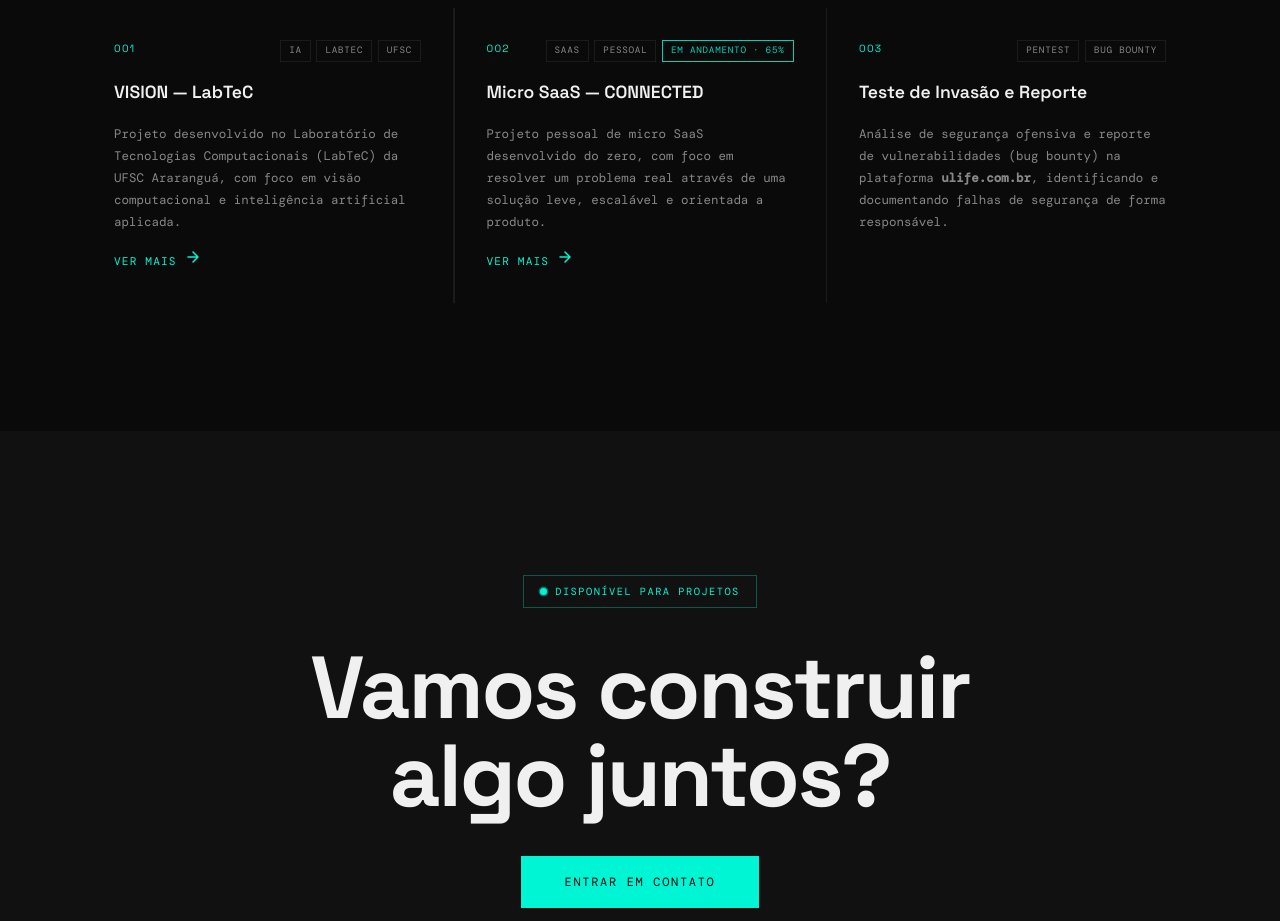
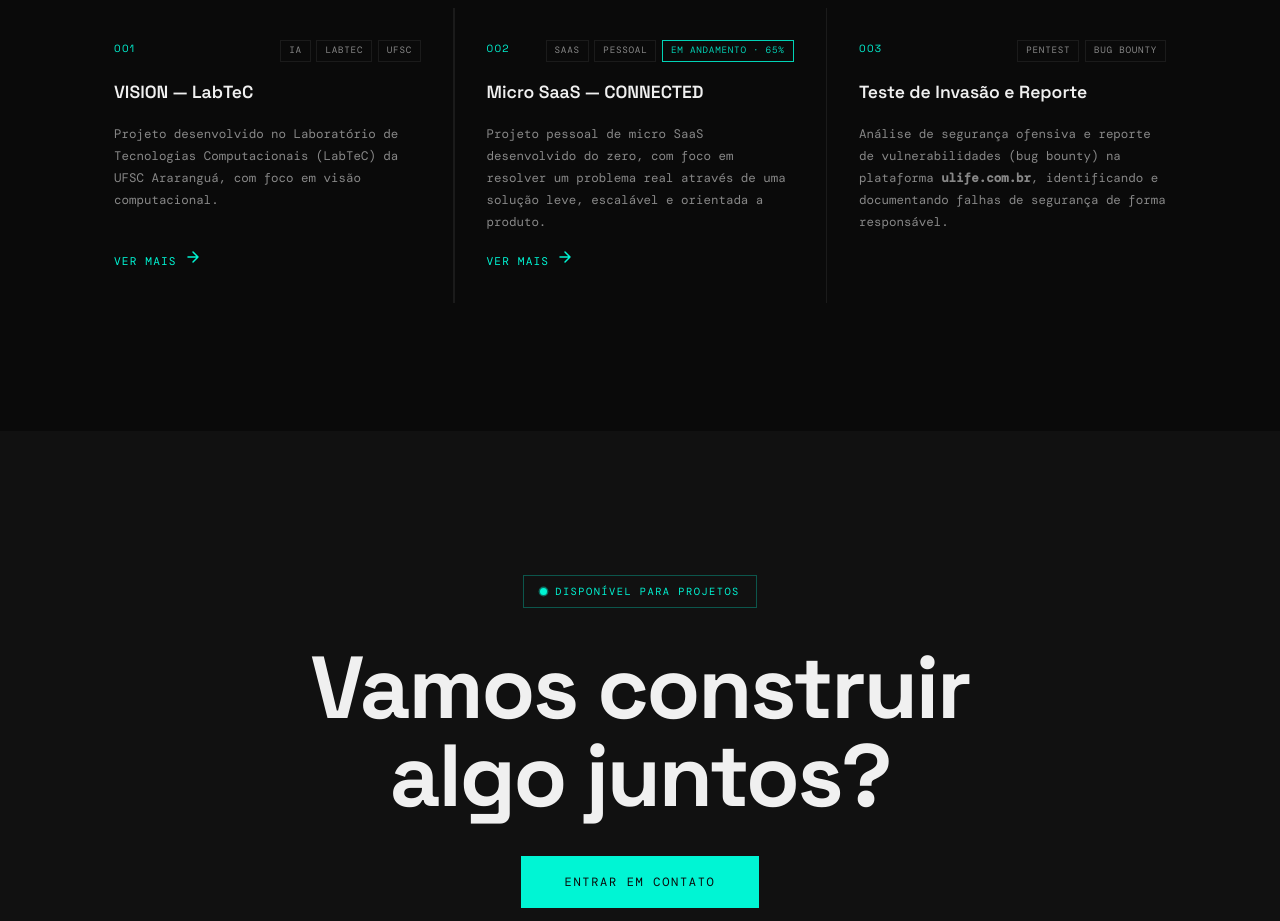
Before and after one commit to CarlosEduWeiss/Site_curriculo, a website: page index.html in a window 1280 px wide. Shown: the part 4740-5661 px from the top of the page. Drawn offline with nearby package versions, Linux system fonts and the light colour scheme; a script that the page names is missing; a web font is replaced by a local one.

Commit message:
atualizando

```diff
--- a/index.html
+++ b/index.html
@@ -319,7 +319,7 @@
             <h3 class="proj-title">VISION — LabTeC</h3>
             <p class="proj-desc">
               Projeto desenvolvido no Laboratório de Tecnologias Computacionais (LabTeC) da UFSC Araranguá,
-              com foco em visão computacional e inteligência artificial aplicada.
+              com foco em visão computacional.
             </p>
             <a href="https://vision.ufsc.br" target="_blank" rel="noopener noreferrer"
                class="proj-link mag-btn" aria-label="Ver projeto VISION">
--- /dev/null
+++ b/package.json
@@ -0,0 +1,5 @@
+{
+  "dependencies": {
+    "@vercel/analytics": "^2.0.1"
+  }
+}
```
Also changed, not shown: README.md (added), 2 other files.
